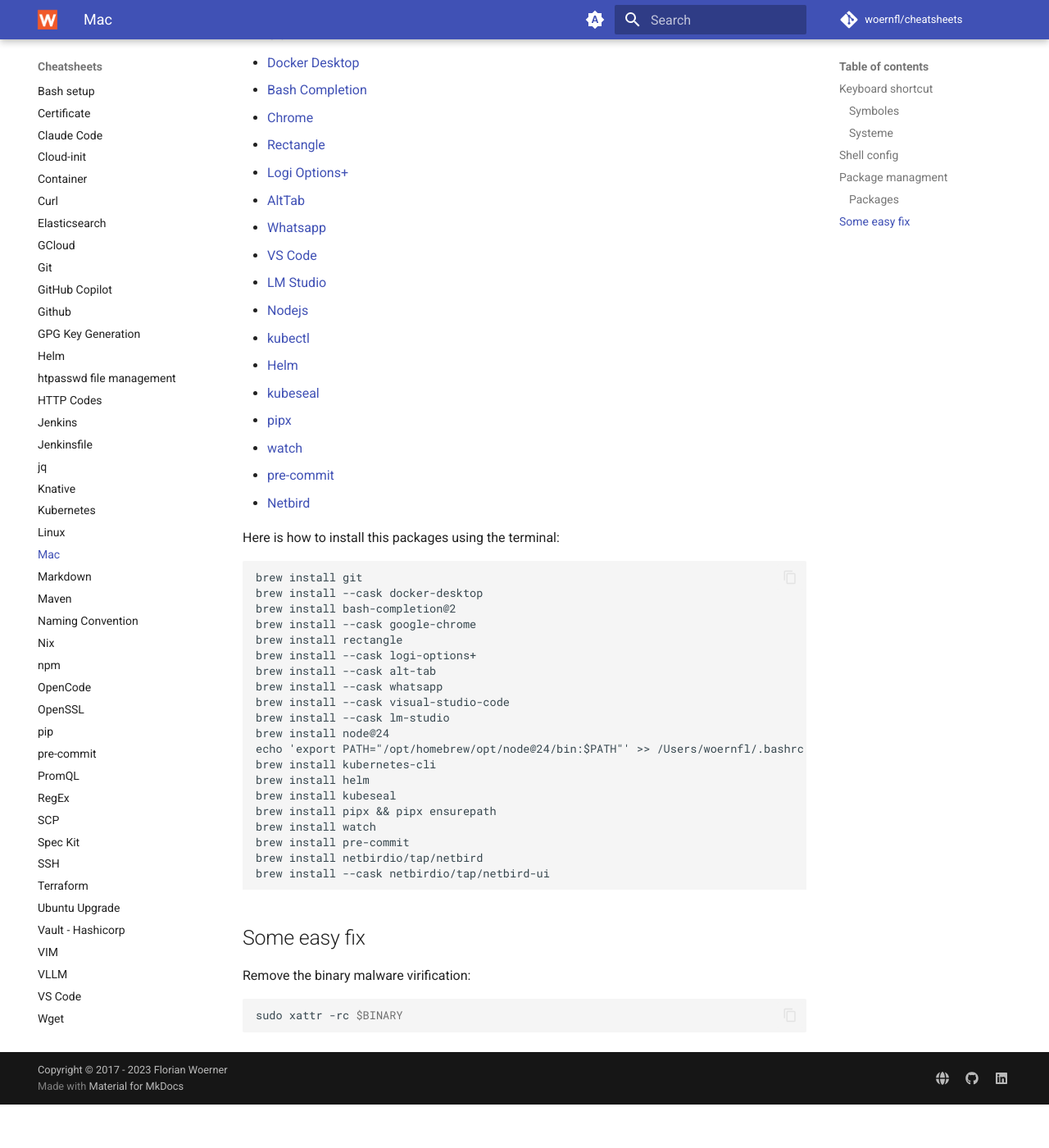
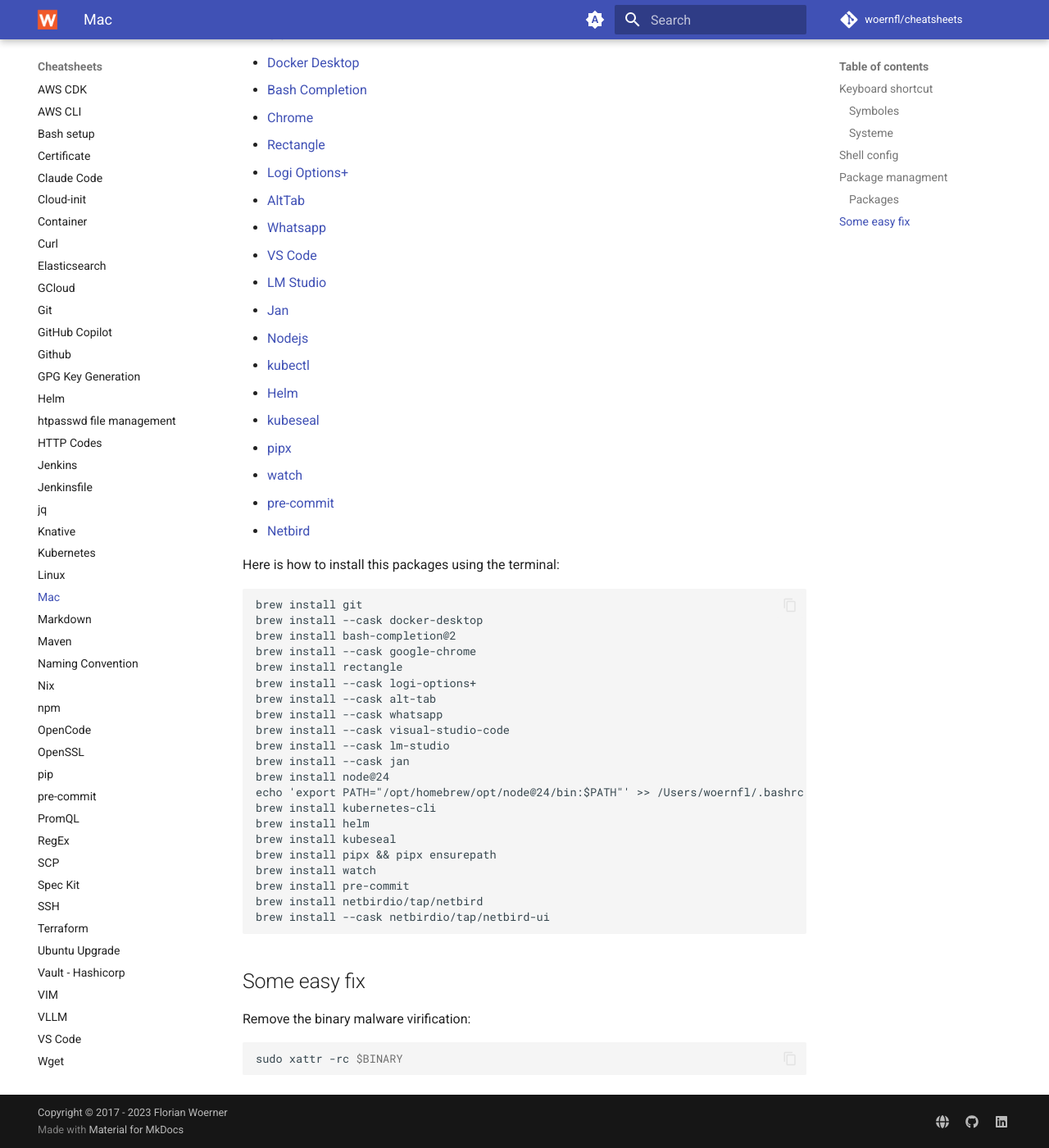
Before and after one commit to woernfl/cheatsheets, an MkDocs documentation site: the page built from docs/mac.md, in a window 1280 px wide and 1400 px high, scrolled down 1609 px. Shown: the whole window at 82% size. Built offline with MkDocs 1.6.1 and Material for MkDocs 9.7.7, drawn with Linux system fonts in a browser that asks for light colours; comment, search, counter and statistics services are not loaded; before the commit the page ends 2956 px from its top, so only the background shows below that.

Commit message:
Add Jan to macOS installation instructions (#346)

```diff
--- a/docs/mac.md
+++ b/docs/mac.md
@@ -65,6 +65,7 @@
 - [Whatsapp](https://www.whatsapp.com/)
 - [VS Code](https://code.visualstudio.com/)
 - [LM Studio](https://lmstudio.ai/)
+- [Jan](https://www.jan.ai/)
 - [Nodejs](https://github.com/nodejs/node)
 - [kubectl](https://kubernetes.io/docs/tasks/tools/install-kubectl-macos/)
 - [Helm](https://helm.sh/)
@@ -87,6 +88,7 @@
 brew install --cask whatsapp
 brew install --cask visual-studio-code
 brew install --cask lm-studio
+brew install --cask jan
 brew install node@24
 echo 'export PATH="/opt/homebrew/opt/node@24/bin:$PATH"' >> /Users/woernfl/.bashrc
 brew install kubernetes-cli
```
